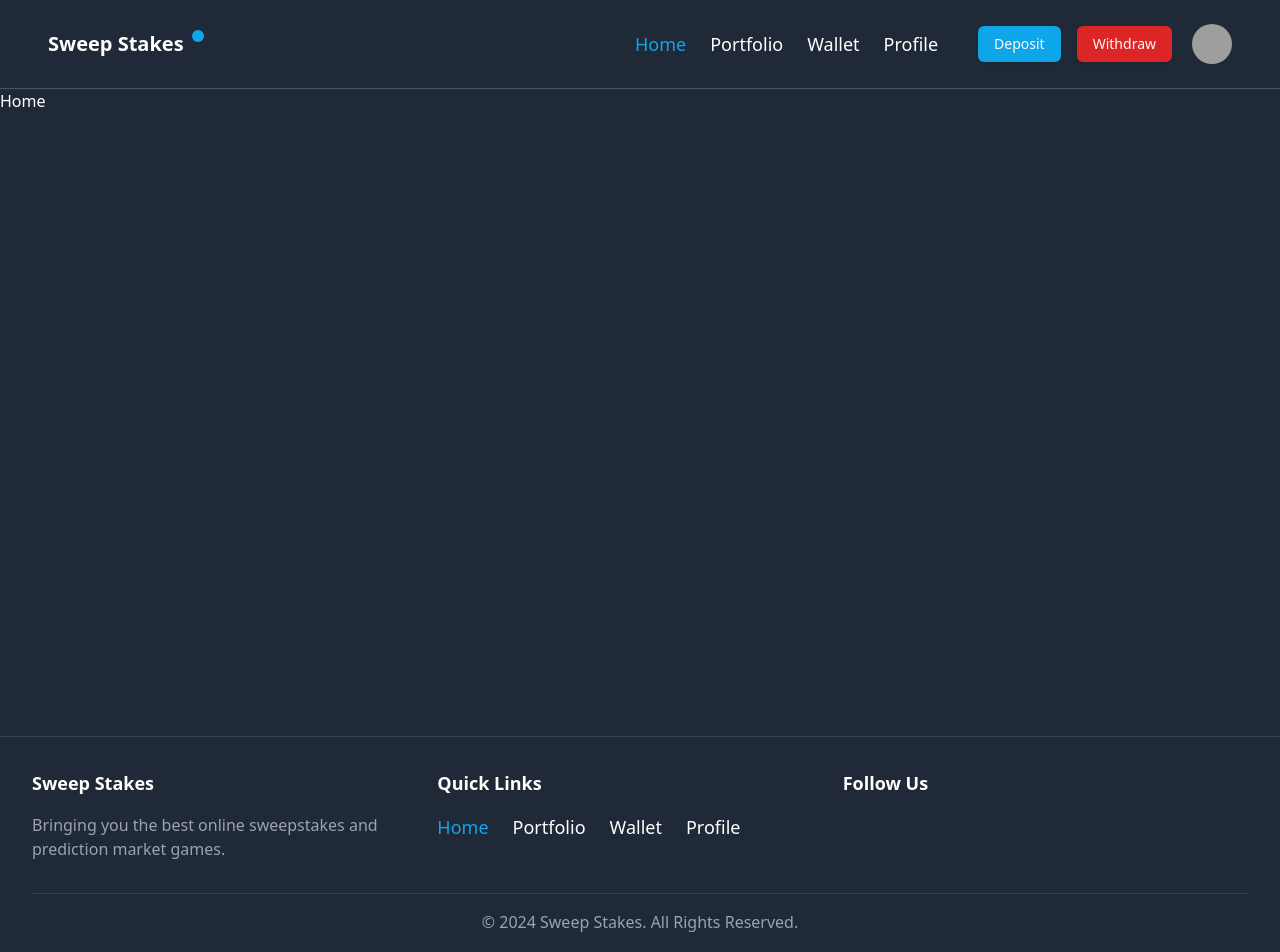
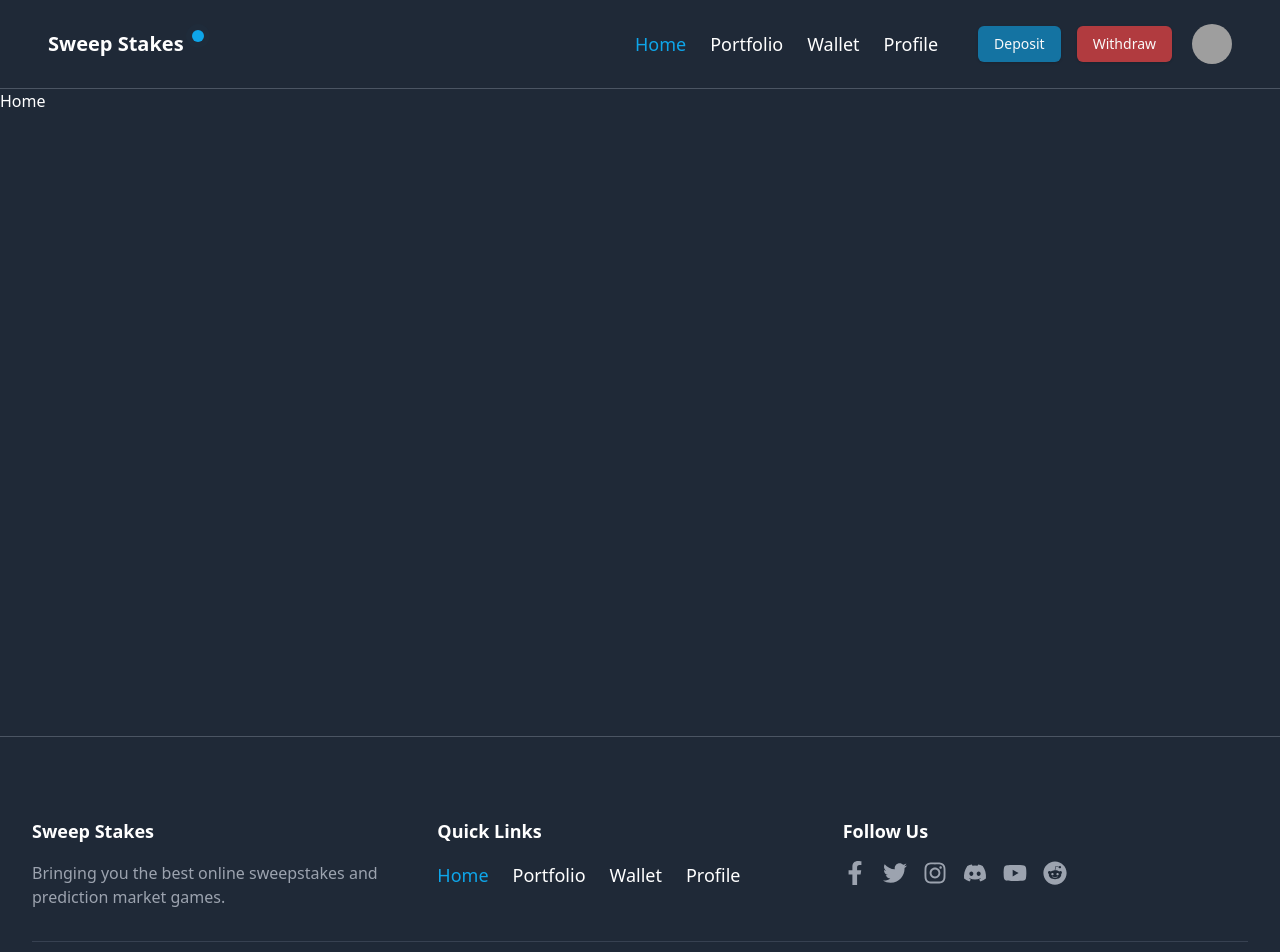
Before and after one commit to romanfarooq/sweepstakes-betting-website, a React (Vite) app: page /home in a window 1280 px wide. Shown: the top 952 px of the page. Built offline with nearby package versions, Linux system fonts and the light colour scheme; no server answers; sample sign-in values are in the browser's storage; grey boxes are pictures that could not be loaded.

Commit message:
update footer

```diff
--- a/src/components/Footer.jsx
+++ b/src/components/Footer.jsx
@@ -1,45 +1,52 @@
 import NavLinkList from "@/components/NavLinkList";
 import { Link } from "react-router-dom";
+import { FaFacebookF, FaInstagram, FaDiscord, FaYoutube, FaTwitter, FaReddit } from "react-icons/fa";
 
 export default function Footer() {
   return (
-    <footer className="border-t border-gray-700 bg-gray-800 p-8 py-8 text-white">
-      <div className="container mx-auto flex flex-wrap justify-between">
-        <div className="mb-6 w-full sm:mb-0 sm:w-1/3">
+    <footer className="bg-gray-800 px-8 py-20 text-white border-t border-gray-600">
+      <div className="container mx-auto flex flex-wrap justify-between space-y-8 sm:space-y-0">
+        {/* Company Info */}
+        <div className="w-full sm:w-1/3">
           <h2 className="mb-4 text-lg font-bold">Sweep Stakes</h2>
           <p className="text-gray-400">
-            Bringing you the best online sweepstakes and prediction market
-            games.
+            Bringing you the best online sweepstakes and prediction market games.
           </p>
         </div>
 
-        <div className="mb-6 w-full sm:mb-0 sm:w-1/3">
+        {/* Quick Links */}
+        <div className="w-full sm:w-1/3">
           <h2 className="mb-4 text-lg font-bold">Quick Links</h2>
           <NavLinkList />
         </div>
 
+        {/* Follow Us */}
         <div className="w-full sm:w-1/3">
           <h2 className="mb-4 text-lg font-bold">Follow Us</h2>
-          <div className="flex space-x-4">
-            <Link to="/facebook" className="text-gray-400 hover:text-gray-200">
-              <svg className="h-6 w-6 fill-current" viewBox="0 0 24 24">
-                <path d="M..." />
-              </svg>
+          <div className="flex space-x-4 text-gray-400">
+            <Link to="/facebook" className="hover:text-gray-200">
+              <FaFacebookF className="h-6 w-6" />
             </Link>
-            <Link to="/twitter" className="text-gray-400 hover:text-gray-200">
-              <svg className="h-6 w-6 fill-current" viewBox="0 0 24 24">
-                <path d="M..." />
-              </svg>
+            <Link to="/twitter" className="hover:text-gray-200">
+              <FaTwitter className="h-6 w-6" />
             </Link>
-            <Link to="/instagram" className="text-gray-400 hover:text-gray-200">
-              <svg className="h-6 w-6 fill-current" viewBox="0 0 24 24">
-                <path d="M..." />
-              </svg>
+            <Link to="/instagram" className="hover:text-gray-200">
+              <FaInstagram className="h-6 w-6" />
+            </Link>
+            <Link to="/discord" className="hover:text-gray-200">
+              <FaDiscord className="h-6 w-6" />
+            </Link>
+            <Link to="/youtube" className="hover:text-gray-200">
+              <FaYoutube className="h-6 w-6" />
+            </Link>
+            <Link to="/reddit" className="hover:text-gray-200">
+              <FaReddit className="h-6 w-6" />
             </Link>
           </div>
         </div>
       </div>
 
+      {/* Footer Bottom */}
       <div className="mt-8 border-t border-gray-700 pt-4 text-center">
         <p className="text-gray-400">
           &copy; 2024 Sweep Stakes. All Rights Reserved.
--- a/src/components/LoggedOutButtons.jsx
+++ b/src/components/LoggedOutButtons.jsx
@@ -1,4 +1,3 @@
-// import React from 'react'
 import { Button } from "@/components/ui/button";
 import { Avatar, AvatarFallback, AvatarImage } from "@/components/ui/avatar";
 import {
@@ -9,44 +8,49 @@ import {
   DropdownMenuSeparator,
   DropdownMenuTrigger,
 } from "@/components/ui/dropdown-menu";
-import { Link } from "react-router-dom";
+import { useNavigate } from "react-router-dom";
 
 function LoggedOutButtons({ onSignOut }) {
+  const navigate = useNavigate();
+
   return (
     <div className="flex items-center justify-between gap-5">
       <div className="space-x-4">
-        <Button className="bg-sky-500">Deposit</Button>
-        <Button className="bg-red-600">Withdraw</Button>
+        <Button className="bg-sky-500 hover:bg-sky-400 transition-all bg-opacity-60">Deposit</Button>
+        <Button className="bg-red-500 hover:bg-red-600 transition-all bg-opacity-70">Withdraw</Button>
       </div>
 
       <div className="flex cursor-pointer flex-col items-center justify-between gap-2 text-sm">
-        <DropdownMenu className="w-28">
+        <DropdownMenu className="">
           <DropdownMenuTrigger>
             <Avatar>
               <AvatarImage src="https://github.com/shadcn.png" />
               <AvatarFallback>User</AvatarFallback>
             </Avatar>
           </DropdownMenuTrigger>
-          <DropdownMenuContent>
+          <DropdownMenuContent className="w-[10rem] mr-5 border-gray-600">
             <DropdownMenuLabel>My Account</DropdownMenuLabel>
             <DropdownMenuSeparator />
-            <Link to="profile">
-              {" "}
-              <DropdownMenuItem>Profile</DropdownMenuItem>
-            </Link>
-            <Link to="settings">
-              {" "}
-              <DropdownMenuItem>Settings</DropdownMenuItem>
-            </Link>
-            <Link to="wallet">
-              {" "}
-              <DropdownMenuItem>Wallet</DropdownMenuItem>
-            </Link>
-            <Link to="terms">
-              {" "}
-              <DropdownMenuItem>Terms of Use</DropdownMenuItem>
-            </Link>
-            <DropdownMenuItem onClick={onSignOut}>Log Out</DropdownMenuItem>
+            <DropdownMenuItem onSelect={() => navigate("profile")}>
+              Profile
+            </DropdownMenuItem>
+            <DropdownMenuItem onSelect={() => navigate("settings")}>
+              Settings
+            </DropdownMenuItem>
+            <DropdownMenuItem onSelect={() => navigate("wallet")}>
+              Wallet
+            </DropdownMenuItem>
+            <DropdownMenuItem onSelect={() => navigate("terms")}>
+              Terms of Use
+            </DropdownMenuItem>
+            <DropdownMenuItem
+              onSelect={(e) => {
+                e.preventDefault();
+                onSignOut();
+              }}
+            >
+              Log Out
+            </DropdownMenuItem>
           </DropdownMenuContent>
         </DropdownMenu>
       </div>
```
